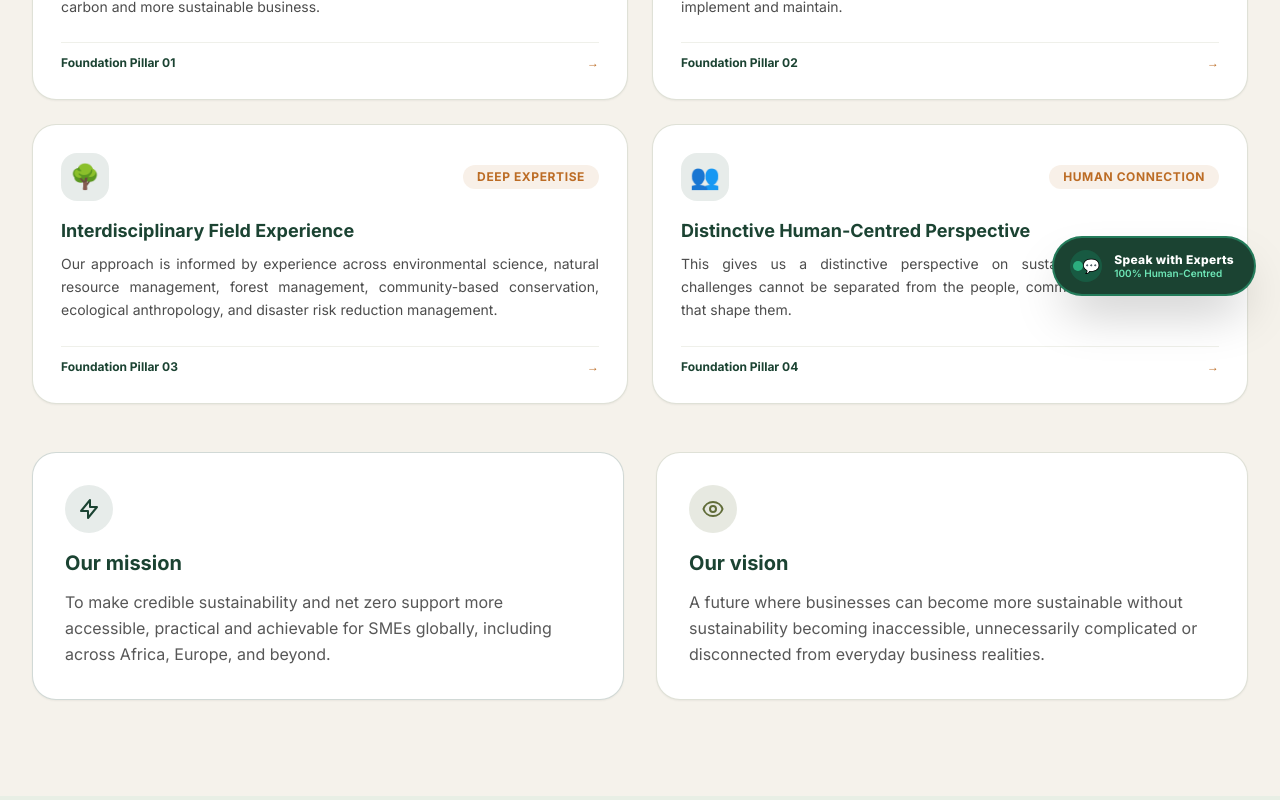
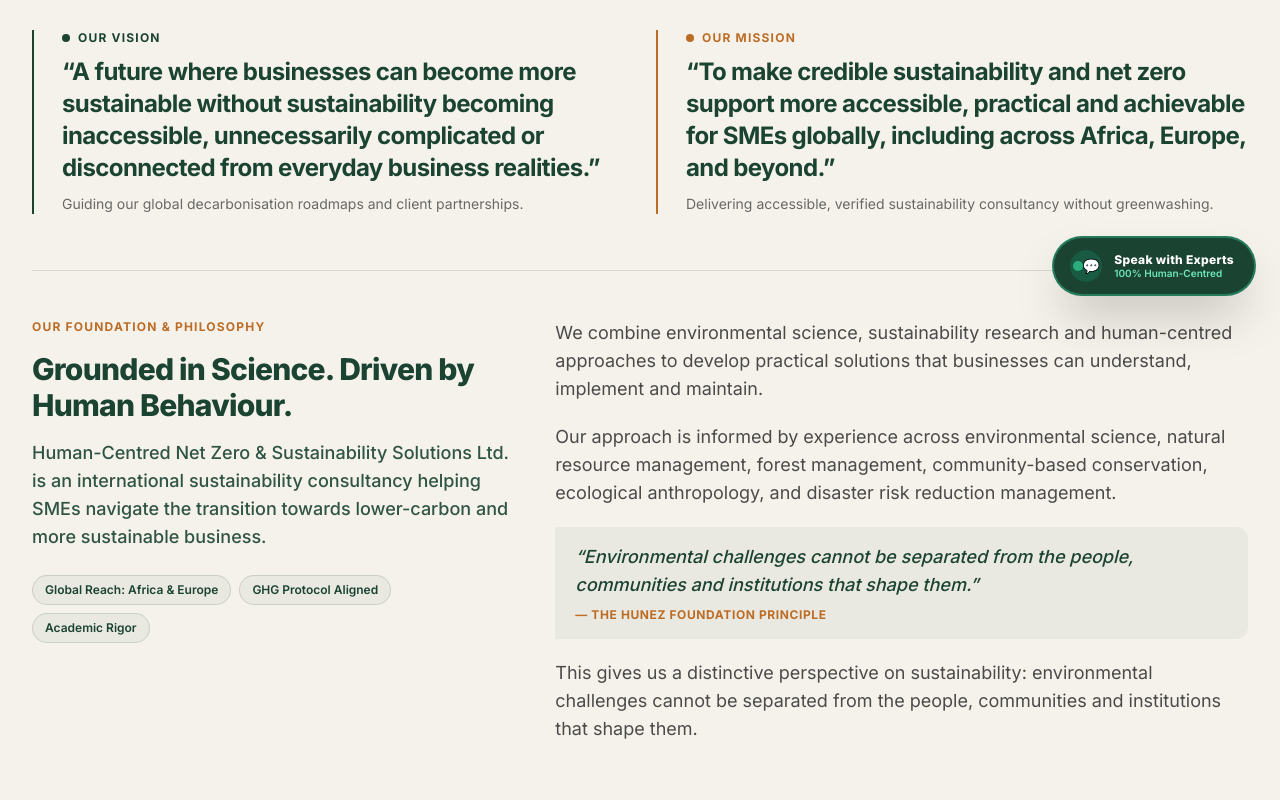
Before and after one commit to Claude-34/hunez-website, a Next.js app: page /about in a window 1280 px wide. Shown: the part 480-1280 px from the top of the page. Built offline with nearby package versions, Linux system fonts and the light colour scheme.

Commit message:
fixing the about page

```diff
--- a/src/app/about/page.tsx
+++ b/src/app/about/page.tsx
@@ -17,62 +17,102 @@ export default function AboutPage() {
 
   return (
     <>
-      <SectionWrapper className="pt-16 md:pt-24">
-        <SectionHeading title={aboutContent.heading} />
-        {/* Justified Visual Blocks */}
-        <div className="mt-8 grid gap-6 md:grid-cols-2">
-          {aboutContent.introBlocks.map((block, idx) => (
-            <article
-              key={block.title}
-              className="group relative flex flex-col justify-between rounded-3xl border border-olive/20 bg-white p-7 shadow-sm transition-all duration-300 hover:-translate-y-1 hover:shadow-xl hover:border-forest/40"
-            >
-              <div>
-                <div className="flex items-center justify-between mb-4">
-                  <span className="w-12 h-12 rounded-2xl bg-forest/10 text-forest flex items-center justify-center text-2xl group-hover:scale-110 transition-transform">
-                    {block.icon}
-                  </span>
-                  <span className="text-xs font-bold uppercase tracking-wider text-warm px-3.5 py-1 rounded-full bg-warm/10">
-                    {block.badge}
-                  </span>
-                </div>
-                <h3 className="text-lg font-bold text-forest mb-2">
-                  {block.title}
-                </h3>
-                <p className="text-sm text-charcoal/85 leading-relaxed text-justify">
-                  {block.text}
-                </p>
-              </div>
+      <SectionWrapper className="pt-16 md:pt-24 pb-14">
+        {/* Header Kicker & Title */}
+        <div className="max-w-4xl">
+          <span className="inline-flex items-center gap-2 px-3.5 py-1.5 rounded-full bg-forest/10 text-forest text-xs font-bold uppercase tracking-wider mb-4">
+            About HUNEZ
+          </span>
+          <h1 className="text-3xl sm:text-4xl md:text-5xl font-extrabold text-forest tracking-tight leading-tight">
+            {aboutContent.heading}
+          </h1>
+          <p className="mt-4 text-base sm:text-lg md:text-xl text-charcoal/80 max-w-3xl leading-relaxed">
+            Science-led, people-centred sustainability solutions translating complex carbon reduction and environmental governance into practical commercial action for SMEs globally.
+          </p>
+        </div>
 
-              <div className="mt-6 pt-3 border-t border-olive/10 flex items-center justify-between text-xs font-bold text-forest">
-                <span>Foundation Pillar 0{idx + 1}</span>
-                <span className="group-hover:translate-x-1 transition-transform text-warm">
-                  →
+        {/* Vision & Mission (First, Executive Editorial Layout without Boxes) */}
+        <div className="mt-12 pt-10 border-t border-forest/15 grid gap-8 lg:grid-cols-2">
+          {/* Vision */}
+          <div className="relative pl-6 sm:pl-7 border-l-2 border-forest">
+            <div className="flex items-center gap-2 mb-2.5">
+              <span className="w-2 h-2 rounded-full bg-forest" />
+              <span className="text-xs font-bold uppercase tracking-widest text-forest">
+                Our Vision
+              </span>
+            </div>
+            <p className="text-lg sm:text-xl md:text-2xl font-bold text-forest leading-snug tracking-tight">
+              &ldquo;{aboutContent.vision}&rdquo;
+            </p>
+            <p className="mt-2.5 text-xs sm:text-sm text-charcoal/70">
+              Guiding our global decarbonisation roadmaps and client partnerships.
+            </p>
+          </div>
+
+          {/* Mission */}
+          <div className="relative pl-6 sm:pl-7 border-l-2 border-warm">
+            <div className="flex items-center gap-2 mb-2.5">
+              <span className="w-2 h-2 rounded-full bg-warm" />
+              <span className="text-xs font-bold uppercase tracking-widest text-warm">
+                Our Mission
+              </span>
+            </div>
+            <p className="text-lg sm:text-xl md:text-2xl font-bold text-forest leading-snug tracking-tight">
+              &ldquo;{aboutContent.mission}&rdquo;
+            </p>
+            <p className="mt-2.5 text-xs sm:text-sm text-charcoal/70">
+              Delivering accessible, verified sustainability consultancy without greenwashing.
+            </p>
+          </div>
+        </div>
+
+        {/* Company Narrative & Interdisciplinary Approach */}
+        <div className="mt-14 pt-12 border-t border-forest/15">
+          <div className="grid gap-10 lg:grid-cols-12 items-start">
+            {/* Left Column: Heading, Lead & Positioning */}
+            <div className="lg:col-span-5 space-y-4">
+              <span className="text-xs font-bold uppercase tracking-widest text-warm block">
+                Our Foundation &amp; Philosophy
+              </span>
+              <h2 className="text-2xl sm:text-3xl font-extrabold text-forest tracking-tight leading-tight">
+                Grounded in Science. Driven by Human Behaviour.
+              </h2>
+              <p className="text-base sm:text-lg font-medium text-forest/90 leading-relaxed">
+                {aboutContent.intro[0]}
+              </p>
+
+              {/* Trust Badges */}
+              <div className="pt-2 flex flex-wrap gap-2 text-xs font-semibold text-forest">
+                <span className="px-3 py-1.5 rounded-full bg-forest/5 border border-forest/15">
+                  Global Reach: Africa &amp; Europe
+                </span>
+                <span className="px-3 py-1.5 rounded-full bg-forest/5 border border-forest/15">
+                  GHG Protocol Aligned
+                </span>
+                <span className="px-3 py-1.5 rounded-full bg-forest/5 border border-forest/15">
+                  Academic Rigor
                 </span>
               </div>
-            </article>
-          ))}
-        </div>
+            </div>
 
-        <div className="mt-12 grid gap-8 md:grid-cols-2">
-          <article className="rounded-3xl border border-forest/20 bg-white p-8 shadow-sm">
-            <div className="w-12 h-12 rounded-full bg-forest/10 flex items-center justify-center text-forest mb-4">
-              <svg className="w-6 h-6" fill="none" viewBox="0 0 24 24" stroke="currentColor">
-                <path strokeLinecap="round" strokeLinejoin="round" strokeWidth={2} d="M13 10V3L4 14h7v7l9-11h-7z" />
-              </svg>
+            {/* Right Column: In-Depth Narrative with Editorial Pull-Quote */}
+            <div className="lg:col-span-7 space-y-5 text-base sm:text-lg text-charcoal/85 leading-relaxed">
+              <p>{aboutContent.intro[1]}</p>
+              <p>{aboutContent.intro[2]}</p>
+
+              {/* Editorial Pull Quote */}
+              <blockquote className="my-6 pl-5 border-l-3 border-forest/40 bg-forest/5 py-4 pr-4 rounded-r-xl">
+                <p className="text-base sm:text-lg italic font-medium text-forest leading-relaxed">
+                  &ldquo;Environmental challenges cannot be separated from the people, communities and institutions that shape them.&rdquo;
+                </p>
+                <cite className="mt-2 block text-xs not-italic font-bold uppercase tracking-wider text-warm">
+                  — The HUNEZ Foundation Principle
+                </cite>
+              </blockquote>
+
+              <p>{aboutContent.intro[3]}</p>
             </div>
-            <h3 className="text-xl font-bold text-forest">Our mission</h3>
-            <p className="mt-3 text-charcoal/80 leading-relaxed">{aboutContent.mission}</p>
-          </article>
-          <article className="rounded-3xl border border-olive/20 bg-white p-8 shadow-sm">
-            <div className="w-12 h-12 rounded-full bg-olive/15 flex items-center justify-center text-olive mb-4">
-              <svg className="w-6 h-6" fill="none" viewBox="0 0 24 24" stroke="currentColor">
-                <path strokeLinecap="round" strokeLinejoin="round" strokeWidth={2} d="M15 12a3 3 0 11-6 0 3 3 0 016 0z" />
-                <path strokeLinecap="round" strokeLinejoin="round" strokeWidth={2} d="M2.458 12C3.732 7.943 7.523 5 12 5c4.478 0 8.268 2.943 9.542 7-1.274 4.057-5.064 7-9.542 7-4.477 0-8.268-2.943-9.542-7z" />
-              </svg>
-            </div>
-            <h3 className="text-xl font-bold text-forest">Our vision</h3>
-            <p className="mt-3 text-charcoal/80 leading-relaxed">{aboutContent.vision}</p>
-          </article>
+          </div>
         </div>
       </SectionWrapper>
 
```
